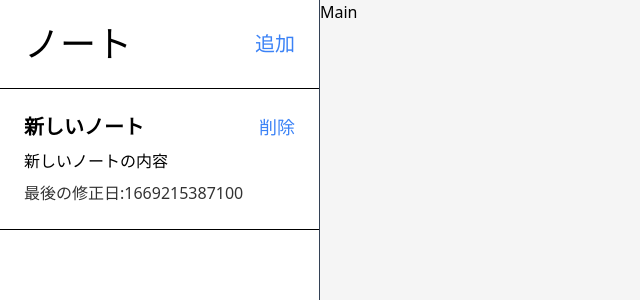
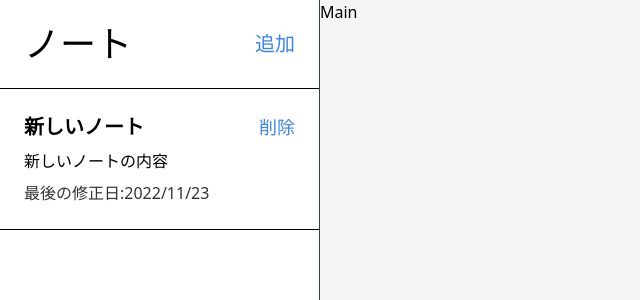
Before and after one commit to kkojimawk/note-app-with-react, a React (Vite) app: page / in a window 1280 px wide. Both pictures are taken after a click on the button "追加". Shown: the top 300 px of the page, without its empty margins (0-640 px from the left). Built offline with nearby package versions, Linux system fonts and the light colour scheme.

Commit message:
toLocaleDateString("ja-JP")

```diff
--- a/src/components/Sidebar/index.tsx
+++ b/src/components/Sidebar/index.tsx
@@ -24,7 +24,9 @@ export const Sidebar: React.FC<Props> = ({ notes, onAddNote }) => {
             <button className="text-lg text-blue-500">削除</button>
           </div>
           <p className="py-2">{note.content}</p>
-          <p className="text-md opacity-80">最後の修正日:{note.modDate}</p>
+          <p className="text-md opacity-80">
+            最後の修正日:{new Date(note.modDate).toLocaleDateString("ja-JP")}
+          </p>
         </div>
       ))}
     </div>
```
